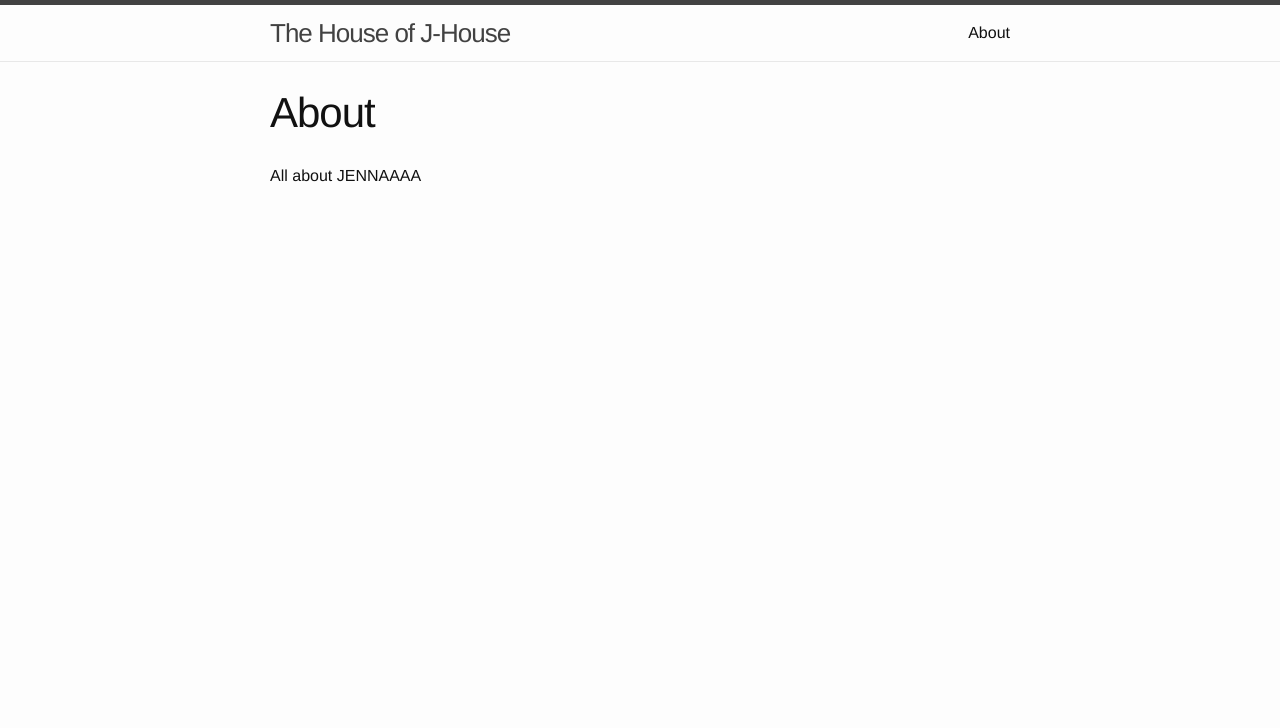
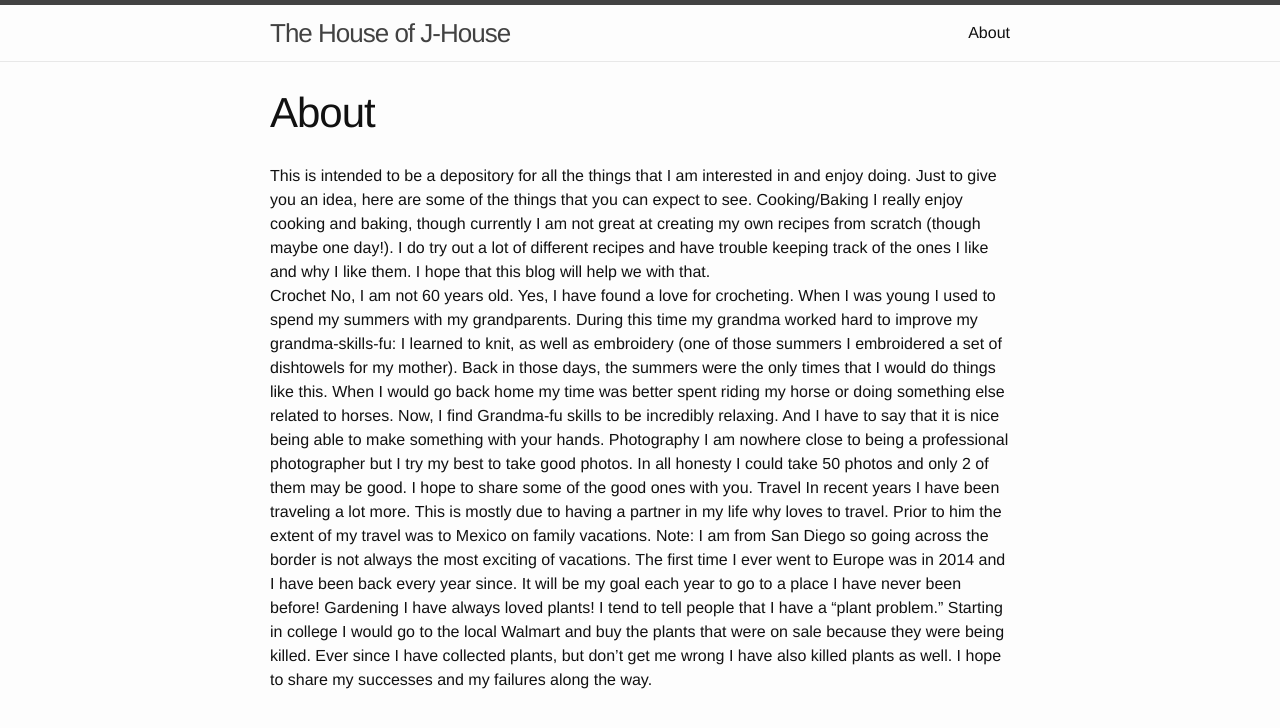
Before and after one commit to jcrobles/jcrobles.github.io, a Jekyll site: the page built from about.md, in a window 1280 px wide. Shown: the top 728 px of the page. Built offline with Jekyll 4.4.1, drawn with Linux system fonts in a browser that asks for light colours.

Commit message:
Creating About Page
Adding content

```diff
--- a/about.md
+++ b/about.md
@@ -4,4 +4,14 @@ title: About
 permalink: /about/
 ---
 
-All about JENNAAAA
+This is intended to be a depository for all the things that I am interested in and enjoy doing. Just to give you an idea, here are some of the things that you can expect to see.
+Cooking/Baking
+	I really enjoy cooking and baking, though currently I am not great at creating my own recipes from scratch (though maybe one day!). I do try out a lot of different recipes and have trouble keeping track of the ones I like and why I like them. I hope that this blog will help we with that.
+Crochet
+	No, I am not 60 years old. Yes, I have found a love for crocheting. When I was young I used to spend my summers with my grandparents. During this time my grandma worked hard to improve my grandma-skills-fu: I learned to knit, as well as embroidery (one of those summers I embroidered a set of dishtowels for my mother). Back in those days, the summers were the only times that I would do things like this. When I would go back home my time was better spent riding my horse or doing something else related to horses. Now, I find Grandma-fu skills to be incredibly relaxing. And I have to say that it is nice being able to make something with your hands.
+Photography
+	I am nowhere close to being a professional photographer but I try my best to take good photos. In all honesty I could take 50 photos and only 2 of them may be good. I hope to share some of the good ones with you.
+Travel
+	In recent years I have been traveling a lot more. This is mostly due to having a partner in my life why loves to travel. Prior to him the extent of my travel was to Mexico on family vacations. Note: I am from San Diego so going across the border is not always the most exciting of vacations. The first time I ever went to Europe was in 2014 and I have been back every year since. It will be my goal each year to go to a place I have never been before!
+Gardening
+	I have always loved plants! I tend to tell people that I have a “plant problem.” Starting in college I would go to the local Walmart and buy the plants that were on sale because they were being killed. Ever since I have collected plants, but don’t get me wrong I have also killed plants as well.  I hope to share my successes and my failures along the way.
```
